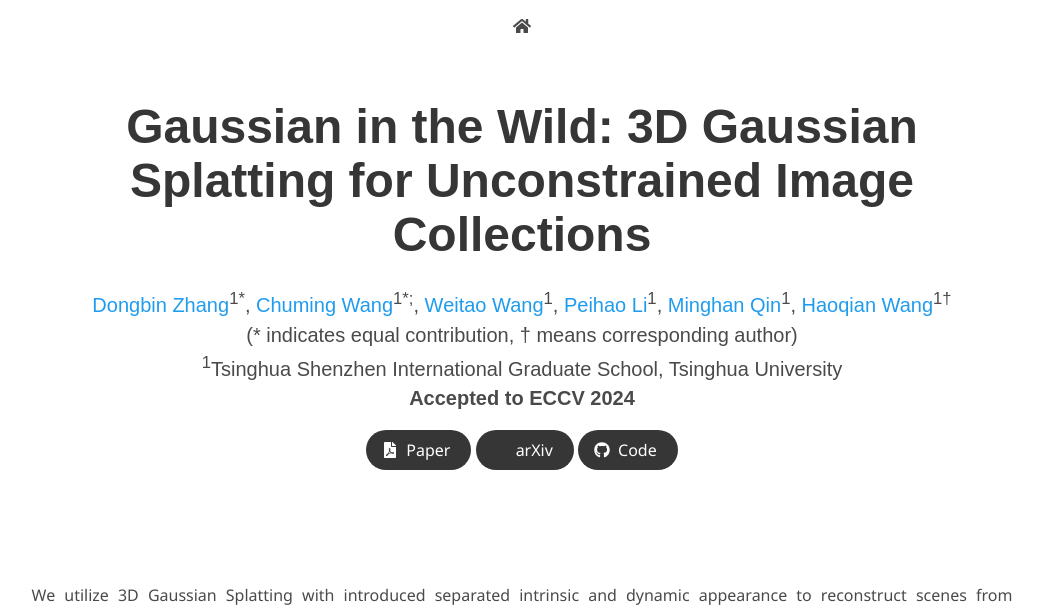
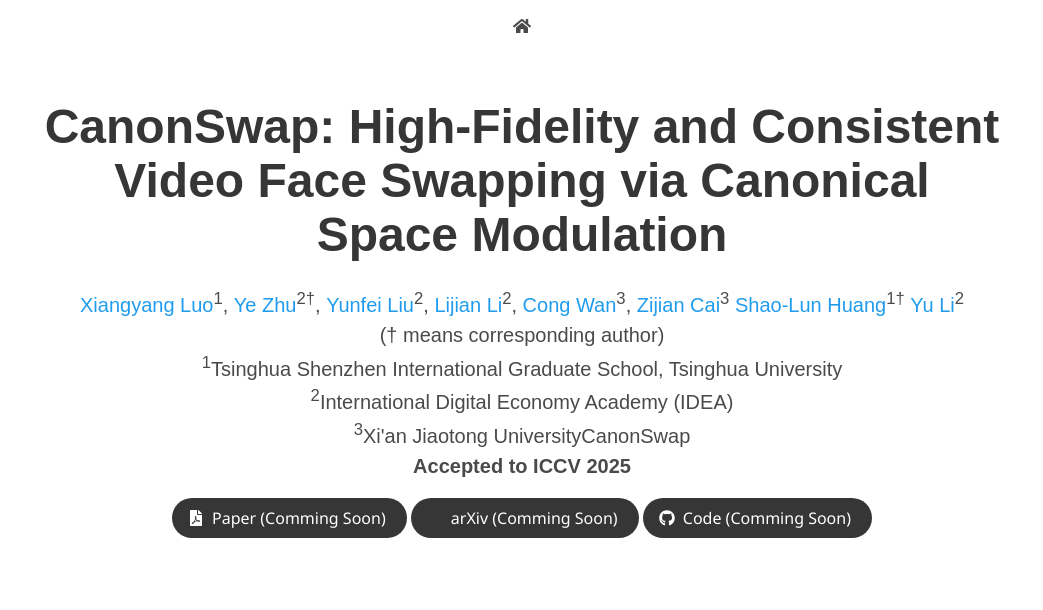
Before and after one commit to luoxyhappy/luoxyhappy.github.io, a Jekyll site: the page CanonSwap/index.html, which Jekyll copies as it is, in a window 1280 px wide and 1400 px high. Shown: the top 610 px of the window, without its empty margins (118-1161 px from the left). Built offline with Jekyll 4.4.1, drawn with Linux system fonts in a browser that asks for light colours; nearby versions of some CDN libraries; some web fonts are replaced; library files that are not in the unit come from our copies; a style sheet for code colours, icons or effects is not loaded; some of the changed text lies outside the part shown.

Commit message:
canonswap

```diff
--- a/CanonSwap/index.html
+++ b/CanonSwap/index.html
@@ -4,9 +4,9 @@
   <meta charset="utf-8">
   <meta name="description"
         content="Gaussian in the Wild">
-  <meta name="keywords" content="GS-W, 3D Gaussian Splatting, Unconstrained image collections">
+  <meta name="keywords" content="CanonSwap: High-Fidelity and Consistent Video Face Swapping via Canonical Space Modulation">
   <meta name="viewport" content="width=device-width, initial-scale=1">
-  <title>GS-W: Gaussian in the Wild</title>
+  <title>CanonSwap: High-Fidelity and Consistent Video Face Swapping via Canonical Space Modulation</title>
 
   <link href="https://fonts.googleapis.com/css?family=Google+Sans|Noto+Sans|Castoro"
         rel="stylesheet">
@@ -54,71 +64,83 @@
     <div class="container is-max-desktop">
       <div class="columns is-centered">
         <div class="column has-text-centered">
-          <h1 class="title is-1 publication-title">Gaussian in the Wild: 3D Gaussian Splatting for Unconstrained Image Collections </h1>
+          <h1 class="title is-1 publication-title">CanonSwap: High-Fidelity and Consistent Video Face Swapping via Canonical Space Modulation </h1>
           <div class="is-size-5 publication-authors">
             <span class="author-block">
-              <a href="https://github.com/EastbeanZhang">Dongbin Zhang</a><sup>1*</sup>,</span>
+              <a href="luoxyhappy.github.io">Xiangyang Luo</a><sup>1</sup>,</span>
             <span class="author-block">
-              <a href=javascript:void(0)>Chuming Wang</a><sup>1*;</sup>,</span>
+              <a href=javascript:void(0)>Ye Zhu</a><sup>2&#134;</sup>,</span>
             <span class="author-block">
-              <a href=javascript:void(0)>Weitao Wang</a><sup>1</sup>,
+              <a href="https://liuyunfei.net/">Yunfei Liu</a><sup>2</sup>,
             </span>
             <span class="author-block">
-              <a href="https://scholar.google.com/citations?hl=en&user=LYX4AOEAAAAJ">Peihao Li</a><sup>1</sup>,
+              <a href=javascript:void(0)>Lijian Li</a><sup>2</sup>,
             </span>
             <span class="author-block">
-              <a href="https://github.com/minghanqin">Minghan Qin</a><sup>1</sup>,
+              <a href=javascript:void(0)>Cong Wan</a><sup>3</sup>,
             </span>
             <span class="author-block">
-              <a href="https://www.sigs.tsinghua.edu.cn/whq_en/main.htm">Haoqian Wang</a><sup>1&#134;</sup>
+              <a href=javascript:void(0)>Zijian Cai</a><sup>3</sup>
+            </span>
+            <span class="author-block">
+              <a href=javascript:void(0)>Shao-Lun Huang</a><sup>1&#134;</sup>
+            </span>
+            <span class="author-block">
+              <a href="https://yu-li.github.io/">Yu Li</a><sup>2</sup>
             </span>
 
             <span class="author-block">
-              (* indicates equal contribution, &#134; means corresponding author)
+              (&#134; means corresponding author)
             </span>
           </div>
 
           <div class="is-size-5 publication-authors">
             <span class="author-block"><sup>1</sup>Tsinghua Shenzhen International Graduate School, Tsinghua University</span>
           </div>
+          <div class="is-size-5 publication-authors">
+            <span class="author-block"><sup>2</sup>International Digital Economy Academy (IDEA) </span>
+          </div>
+          <div class="is-size-5 publication-authors">
+            <span class="author-block"><sup>3</sup>Xi'an Jiaotong UniversityCanonSwap</span>
+          </div>
 
           <div class="is-size-5 publication-authors">
-            <span class="author-block"><b>Accepted to ECCV 2024 </b></font></span>
+            <span class="author-block"><b>Accepted to ICCV 2025 </b></font></span>
           </div>
 
            <div class="column has-text-centered">
             <div class="publication-links">
               <!-- PDF Link. -->
               <span class="link-block">
-                <a href="https://arxiv.org/pdf/2403.15704"
+                <a href=javascript:void(0)
                    class="external-link button is-normal is-rounded is-dark">
                   <span class="icon">
                       <i class="fas fa-file-pdf"></i>
                   </span>
 
-                  <span>Paper</span>
+                  <span>Paper (Comming Soon)</span>
                 </a>
               </span>
               <span class="link-block">
-                <a href="https://arxiv.org/abs/2403.15704"
+                <a href= javascript:void(0)
                    class="external-link button is-normal is-rounded is-dark">
                   <span class="icon">
                       <i class="ai ai-arxiv"></i>
                   </span>
 
-                  <span>arXiv</span>
+                  <span>arXiv (Comming Soon)</span>
                 </a>
               </span>
 
               <!-- Code Link. -->
               <span class="link-block">
-                <a href="https://github.com/EastbeanZhang/Gaussian-Wild"
+                <a href=javascript:void(0)
                    class="external-link button is-normal is-rounded is-dark">
                   <span class="icon">
                       <i class="fab fa-github"></i>
                   </span>
 
-                  <span>Code</span>
+                  <span>Code (Comming Soon)</span>
                   </a>
               </span>
             </div>
@@ -136,13 +158,22 @@
       <div class="column is-four-fifths">
         <div class="content has-text-justified">
           <p>
-            We utilize 3D Gaussian Splatting with introduced separated intrinsic and dynamic appearance to reconstruct scenes from uncontrolled images, achieving high-quality results and a faster rendering speed.
+            CanonSwap decouples motion information from appearance to enable high-fidelity and consistent video face swapping.
           </p>
         </div>
-        <div class="publication-video">
+        <!-- <div class="publication-video">
           <iframe src="https://www.youtube.com//embed/BNIX-OmIzgo"
                   frameborder="0" allow="autoplay; encrypted-media" allowfullscreen></iframe>
-        </div>
+        </div> -->
+            <video id="replay-video"
+                  controls
+                  muted
+                  preload
+                  playsinline
+                  width="100%">
+            <source src="./static/videos/Total.mp4"
+                    type="video/mp4">
+          </video>
       </div>
     </div>
     <!--/ Paper video. -->
@@ -158,17 +189,14 @@
         <h2 class="title is-3">Abstract</h2>
         <div class="content has-text-justified">
           <p>
-            Novel view synthesis from unconstrained in-the-wild images remains a meaningful but challenging task.
-            The photometric variation and transient occluders in those unconstrained images make it difficult to reconstruct
-            the original scene accurately. Previous approaches tackle the problem by introducing a global appearance feature
-            in Neural Radiance Fields (NeRF). However, in the real world, the unique appearance of each tiny point in a scene
-            is determined by its independent intrinsic material attributes and the varying environmental impacts it receives.
-            Inspired by this fact, we propose Gaussian in the wild (GS-W), a method that uses 3D Gaussian points to reconstruct
-            the scene and introduces separated intrinsic and dynamic appearance feature for each point, capturing the unchanged
-            scene appearance along with dynamic variation like illumination and weather. Additionally, an adaptive sampling
-            strategy is presented to allow each Gaussian point to focus on the local and detailed information more effectively.
-            We also reduce the impact of transient occluders using a 2D visibility map. More experiments have demonstrated better
-            reconstruction quality and details of GS-W compared to previous methods, with faster rendering speed.
+            Video face swapping aims to address two primary challenges: effectively transferring the source identity to the target video and accurately preserving the dynamic attributes of the target face, such as head poses, facial expressions, lip-sync, \etc.
+            Existing methods mainly focus on achieving high-quality identity transfer but often fall short in maintaining the dynamic attributes of the target face, leading to inconsistent results.
+            We attribute this issue to the inherent coupling of facial appearance and motion in videos.
+            To address this, we propose CanonSwap, a novel video face-swapping framework that decouples motion information from appearance information.
+            Specifically, CanonSwap first eliminates motion-related information, enabling identity modification within a unified canonical space. Subsequently, the swapped feature is reintegrated into the original video space, ensuring the preservation of the target face's dynamic attributes.
+            To further achieve precise identity transfer with minimal artifacts and enhanced realism, we design a Partial Identity Modulation module that adaptively integrates source identity features using a spatial mask to restrict modifications to facial regions.
+            Additionally, we introduce several fine-grained synchronization metrics to comprehensively evaluate the performance of video face swapping methods.
+            Extensive experiments demonstrate that our method significantly outperforms existing approaches in terms of visual quality, temporal consistency, and identity preservation.
           </p>
         </div>
       </div>
@@ -182,17 +210,29 @@
     <div class="columns is-centered">
       <div class="column is-full-width">
 
-        <div class="hero-body">
+        <div class="hero-body custom-hero-spacing">
           <img src="./static/images/teaser.png"/>
         </div>
         <div class="content has-text-justified">
           <p>
-            With an unconstrained image collection input, our method can render novel views with appearance tuning,
-            achieving a significantly faster rendering speed while maintaining state-of-the-art quality.
+            CanonSwap decouples motion information from appearance to enable high-fidelity and consistent video face swapping.
           </p>
         </div>
 
-        <h3 class="title is-4">Reconstruction scenes with variant appearance</h3>
+        <h3 class="title is-4">Pipeline</h3>
+        <div class="content has-text-centered">
+          <img src="./static/images/concept.png" style="width: 27%; margin-right: 1%;"/>
+          <img src="./static/images/pipeline.png" style="width: 68%; margin-left: 1%;"/>
+        </div>
+        <div class="content has-text-justified">
+          <p>
+            Given a source image and a target video, our method first extracts identity features through an ID encoder from the source image. Each frame of the target video is warped to a canonical space using transformation $\mathbf{M_{o\rightarrow c}}$ estimated by the motion extractor. In this canonical space, we perform identity transfer using the Partial Identity Modulation module. The transformed features are then refined by a refine module. Finally, the refined feature is warped back to the target pose using $\mathbf{M_{c \rightarrow o}}$ and to generate the swapped results.
+          </p>
+        </div>
+
+
+
+        <h3 class="title is-4">Qualitative Comparison </h3>
         <div class="content has-text-centered">
           <video id="replay-video"
                   controls
@@ -200,108 +240,16 @@
                   preload
                   playsinline
                   width="100%">
-            <source src="./static/videos/Visual Effects Showcase Brandenburg.mp4"
+            <source src="./static/videos/Qualitative Comparison.mp4"
                     type="video/mp4">
           </video>
         </div>
+          <div class="hero-body">
+          </div>
+         <h3 class="title is-4">Quantitative Comparison </h3>
         <div class="content has-text-centered">
-          <video id="replay-video"
-                  controls
-                  muted
-                  preload
-                  playsinline
-                  width="100%">
-            <source src="./static/videos/Visual Effects Showcase Sacre.mp4"
-                    type="video/mp4">
-          </video>
-        </div>
-        <div class="content has-text-centered">
-          <video id="replay-video"
-                  controls
-                  muted
-                  preload
-                  playsinline
-                  width="100%">
-            <source src="./static/videos/Visual Effects Showcase Trevi.mp4"
-                    type="video/mp4">
-          </video>
-        </div>
 
-
-        <h3 class="title is-4">Novel View Synthesis</h3>
-        <div class="content has-text-centered">
-          <video id="replay-video"
-                  controls
-                  muted
-                  preload
-                  playsinline
-                  width="100%">
-            <source src="./static/videos/Novel View Compare Brandenburg.mp4"
-                    type="video/mp4">
-          </video>
-        </div>
-        <div class="content has-text-centered">
-          <video id="replay-video"
-                  controls
-                  muted
-                  preload
-                  playsinline
-                  width="100%">
-            <source src="./static/videos/Novel View Compare Sacre.mp4"
-                    type="video/mp4">
-          </video>
-        </div>
-
-            <div class="content has-text-centered">
-          <video id="replay-video"
-                  controls
-                  muted
-                  preload
-                  playsinline
-                  width="100%">
-            <source src="./static/videos/Novel View Compare Trevi.mp4"
-                    type="video/mp4">
-          </video>
-        </div>
-
-         <h3 class="title is-4">Appearance tuning</h3>
-        <div class="content has-text-centered">
-          <video id="replay-video"
-                  controls
-                  muted
-                  preload
-                  playsinline
-                  width="100%">
-            <source src="./static/videos/Appear Tuning Brandenburg.mp4"
-                    type="video/mp4">
-          </video>
-        </div>
-        <div class="content has-text-centered">
-          <video id="replay-video"
-                  controls
-                  muted
-                  preload
-                  playsinline
-                  width="100%">
-            <source src="./static/videos/Appear Tuning Sacre.mp4"
-                    type="video/mp4">
-          </video>
-        </div>
-
-          <div class="content has-text-centered">
-          <video id="replay-video"
-                  controls
-                  muted
-                  preload
-                  playsinline
-                  width="100%">
-            <source src="./static/videos/Appear Tuning Trevi.mp4"
-                    type="video/mp4">
-          </video>
-        </div>
-
-          <div class="hero-body">
-          <img src="./static/images/appear tuning.png"/>
+          <img src="./static/images/Quantitative.png"/>
         </div>
 
           <div class="content has-text-justified">
@@ -312,14 +260,21 @@
           </p>
         </div>
 
-        <h3 class="title is-4">Visual comparison on test set</h3>
+        <h3 class="title is-4">End2End Face Swapping and Animation</h3>
         <div class="hero-body">
-          <img src="./static/images/qualitative.png"/>
+          <video id="replay-video"
+                  controls
+                  muted
+                  preload
+                  playsinline
+                  width="100%">
+            <source src="./static/videos/animation.mp4"
+                    type="video/mp4">
+          </video>
         </div>
         <div class="content has-text-justified">
           <p>
-            Qualitative experimental results on three unconstrained datasets. GS-W recovers finer details of appearance
-            and reconstructs more detailed geometry.
+Face swapping and animation results. Both identity and expression of result video come from the source video.
           </p>
         </div>
 
@@ -332,14 +287,7 @@
 <section class="section" id="BibTeX">
   <div class="container is-max-desktop content">
     <h2 class="title">BibTeX</h2>
-    <pre><code>@inproceedings{zhang2024GS-W,
-  title={Gaussian in the wild: 3d gaussian splatting for unconstrained image collections},
-  author={Zhang, Dongbin and Wang, Chuming and Wang, Weitao and Li, Peihao and Qin, Minghan and Wang, Haoqian},
-  booktitle={European Conference on Computer Vision},
-  pages={341--359},
-  year={2024},
-  organization={Springer}
-}</code></pre>
+    <pre><code>Comming Soon</code></pre>
   </div>
 </section>
 
```
Also changed, not shown: other parts of CanonSwap/index.html (+10 -0 lines), CanonSwap/static/images/Quantitative.png (added), CanonSwap/static/images/concept.png (added), CanonSwap/static/images/pipeline.png (added), 3 other files.
